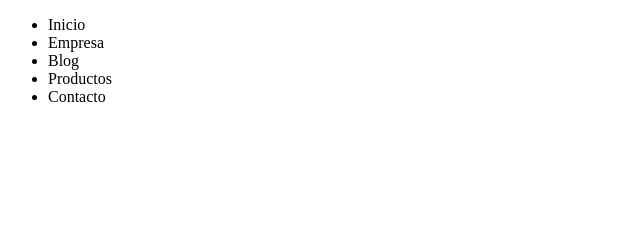
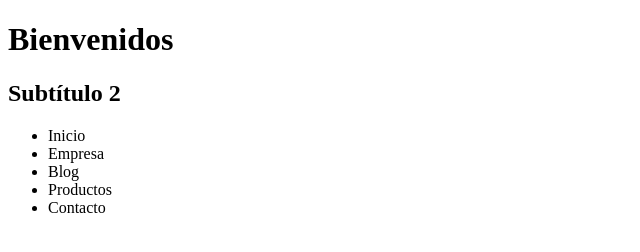
Before and after one commit to karicf/proyecto1, a plain HTML site: page index.html in a window 1280 px wide. Shown: the whole page, without its empty margins (0-640 px from the left). Drawn offline with Linux system fonts and the light colour scheme.

Commit message:
Actualizado index.html con H1, H2

```diff
--- a/index.html
+++ b/index.html
@@ -6,6 +6,8 @@
     <title>Document</title>
 </head>
 <body>
+    <h1>Bienvenidos</h1>
+    <h2>Subtítulo 2</h2>
     <div class="navegacion">
         <ul>
             <li>Inicio</li>
```
